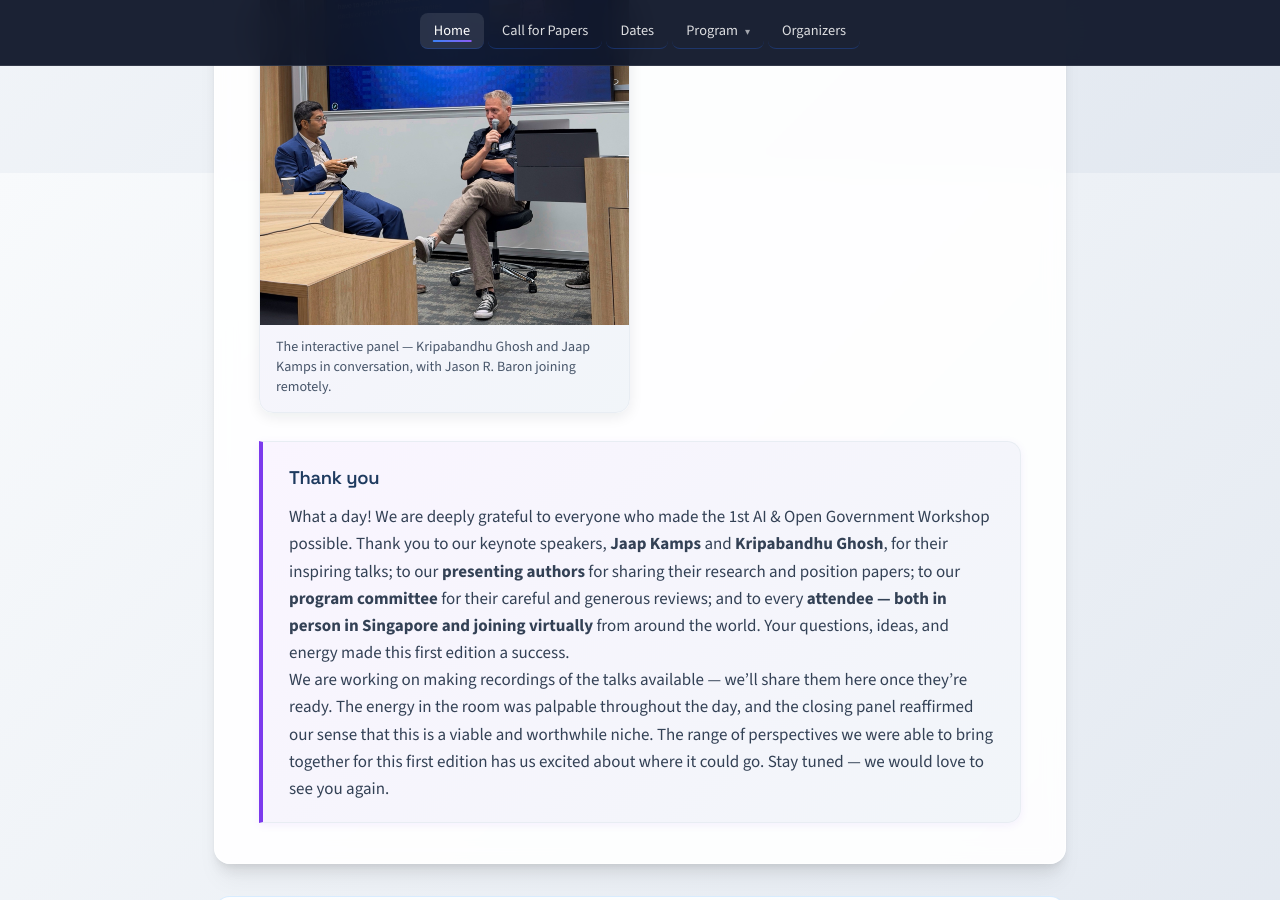
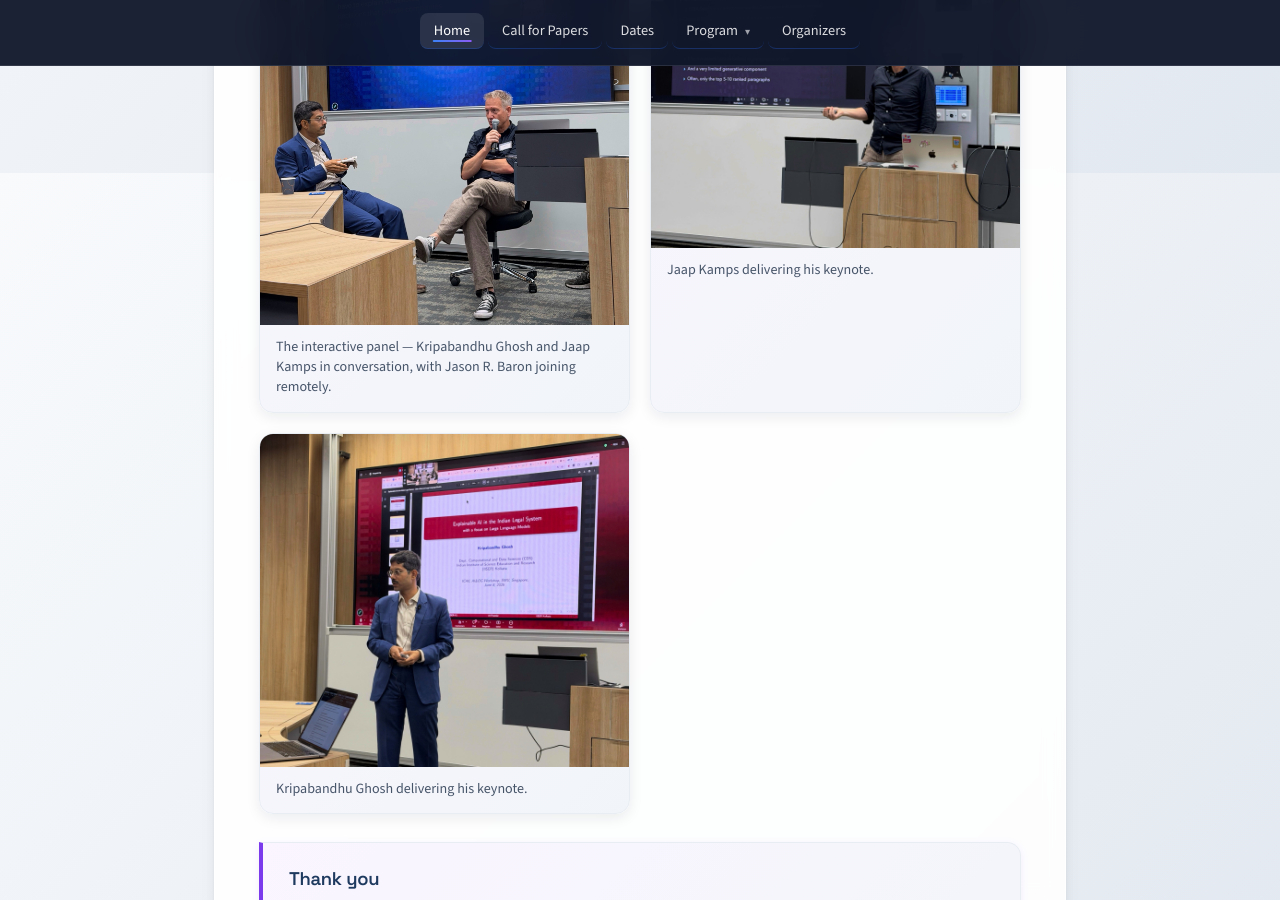
Before and after one commit to graus/aiog, a Jekyll site: the page built from index.md, in a window 1280 px wide and 900 px high, scrolled down 1627 px. Built offline with Jekyll 4.4.1, drawn with Linux system fonts in a browser that asks for light colours.

Commit message:
Add keynote photos to homepage highlights grid
Co-Authored-By: Claude Opus 4.8 (1M context) <noreply@anthropic.com>

```diff
--- a/index.md
+++ b/index.md
@@ -26,6 +26,14 @@ description: The 1st AI & Open Government Workshop (AIOG) at ICAIL 2026, Singapo
     <figure class="photo-card">
         <img src="/images/photos/aiog-panel.jpg" alt="Interactive panel at the workshop: Kripabandhu Ghosh seated at left and Jaap Kamps holding the microphone, with remote panelist Jason R. Baron on the screen behind them." loading="lazy" width="1471" height="1600">
         <figcaption>The interactive panel — Kripabandhu Ghosh and Jaap Kamps in conversation, with Jason R. Baron joining remotely.</figcaption>
+    </figure>
+    <figure class="photo-card">
+        <img src="/images/photos/aiog-keynote-kamps.jpg" alt="Jaap Kamps presenting his keynote, gesturing toward a slide titled &quot;FOIA Search Tomorrow&quot;." loading="lazy" width="1600" height="1408">
+        <figcaption>Jaap Kamps delivering his keynote.</figcaption>
+    </figure>
+    <figure class="photo-card">
+        <img src="/images/photos/aiog-keynote-ghosh.jpg" alt="Kripabandhu Ghosh presenting his keynote, with his title slide &quot;Explainable AI in the Indian Legal System&quot; on screen." loading="lazy" width="1600" height="1444">
+        <figcaption>Kripabandhu Ghosh delivering his keynote.</figcaption>
     </figure>
 </div>
 
```
